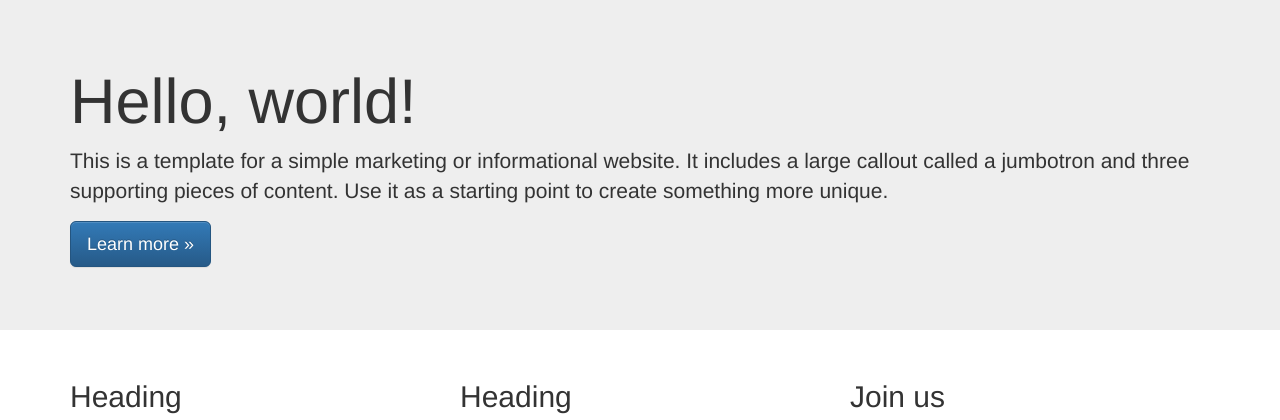
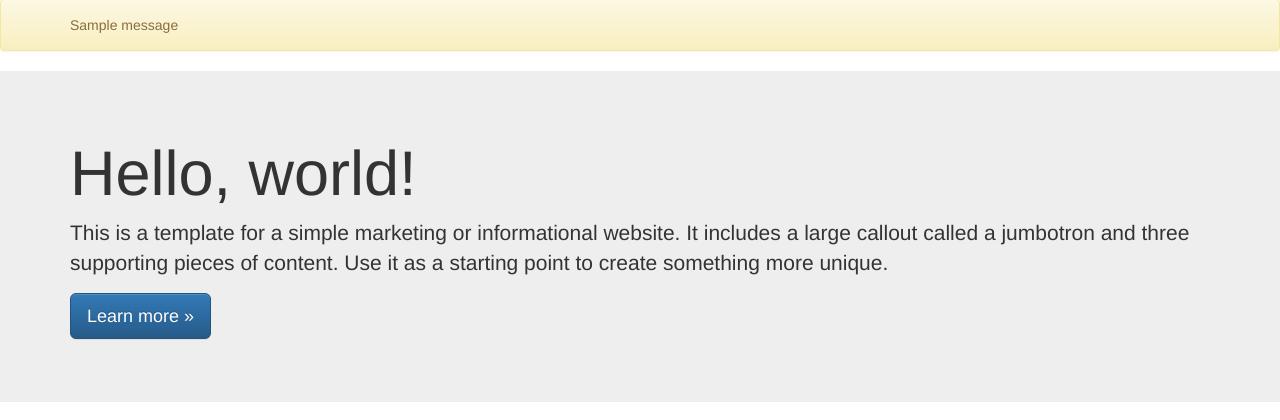
Before and after one commit to itsloys/landing, a Django app: page / in a window 1280 px wide. Shown: the part 51-471 px from the top of the page. Run offline with Django 3.2, Linux system fonts and the light colour scheme; tables that the repository leaves empty hold one stand-in row (values such as "Sample post"); one stand-in notice (Sample message) is shown; some libraries are stand-ins or nearby versions.

Commit message:
Update forms.py Add validation Update views.py Add successMessage and to template

```diff
--- a/newsletter/forms.py
+++ b/newsletter/forms.py
@@ -15,9 +15,7 @@ class JoinForm(forms.ModelForm):
 
     def clean_email(self, *args, **kwargs):
         email = self.cleaned_data.get("email")
-        print(email)
         qs = Join.objects.filter(email__iexact=email)
         if qs.exists():
-            print("Exists")
             raise forms.ValidationError("This email already exists")
         return email
--- a/pages/views.py
+++ b/pages/views.py
@@ -1,3 +1,5 @@
+from django.contrib.messages.views import SuccessMessageMixin
+
 from django.shortcuts import render
 
 from django.views.generic import View, FormView, CreateView
@@ -10,12 +12,15 @@ from newsletter.forms import JoinForm
 #     def get(self, request, *args, **kwargs):
 #         return render(request, "pages/home.html")
 
-class HomeView(CreateView):
+class HomeView(SuccessMessageMixin, CreateView):
     template_name = 'pages/home.html'
     form_class = JoinForm
     success_url = '/'
 
-    def form_valid(self, form):
-        email = form.cleaned_data.get("email")
-        # other things with email
-        return super(HomeView, self).form_valid(form)
+    def get_success_message(self, cleaned_data):
+        return "Thank you for joining!"
+
+    # def form_valid(self, form):
+    #     email = form.cleaned_data.get("email")
+    #     # other things with email
+    #     return super(HomeView, self).form_valid(form)
--- a/templates/base.html
+++ b/templates/base.html
@@ -14,6 +14,16 @@
 
   </head>
   <body>
+    {% if messages %}
+      <div class="alert alert-warning">
+        <div class="container">
+          {% for message in messages %}
+            {{ message }}<br/>
+          {% endfor %}
+        </div>
+      </div>
+    {% endif %}
+
     {% block content %}
     {%  endblock %}
 
```
Lines whose indentation alone changed are shown as unchanged.
